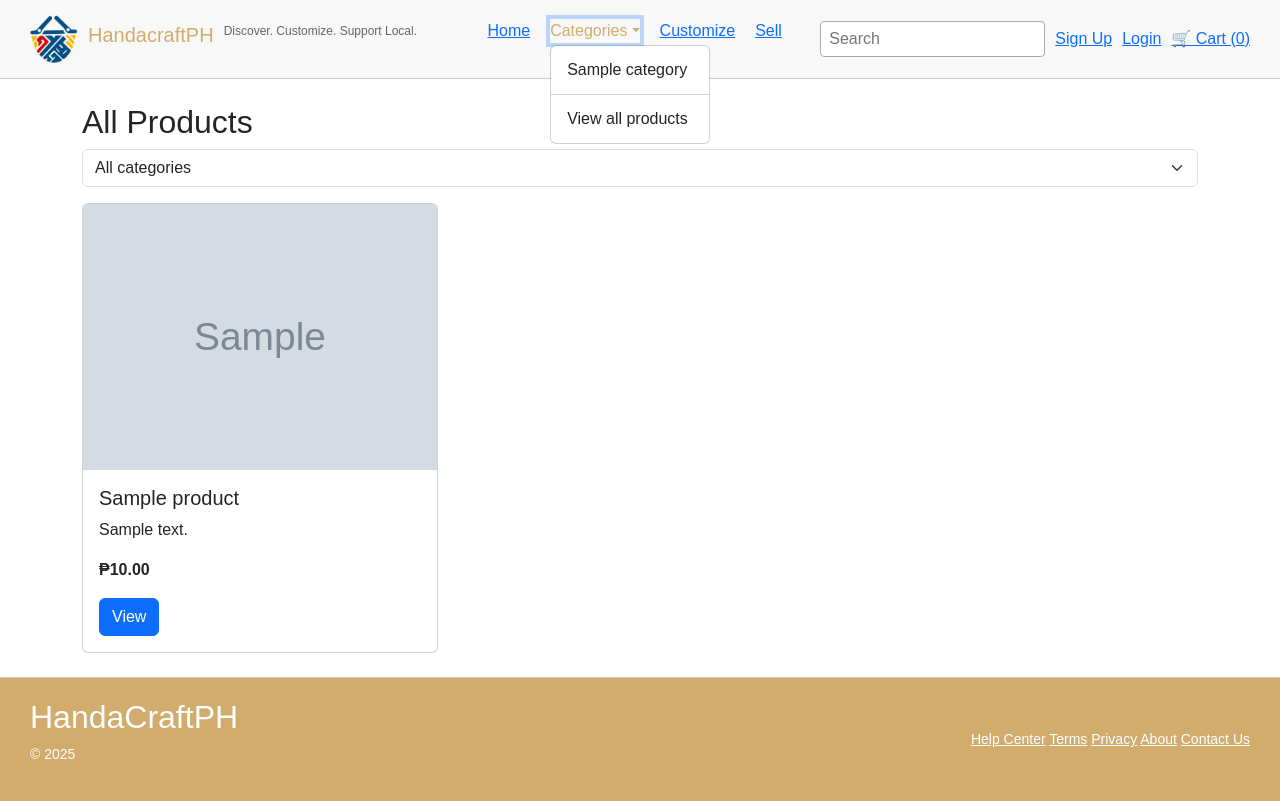
After one commit to QaeyxL/HandaCraftPH-, a Django app: page /catalog/ in a window 1280 px wide, after a click on "Categories". The commit adds this page. Run offline with Django 5.2, Linux system fonts and the light colour scheme; tables that the repository leaves empty hold one stand-in row (values such as "Sample post"); grey boxes marked "Sample" are stand-in pictures.

Commit message:
Twilio in the dashboard page (3) Categories tab dropdown (8) View all products filter by category (9) Password change functionality (13)

```diff
--- a/handacraftph/handacraftph/settings.py
+++ b/handacraftph/handacraftph/settings.py
@@ -71,6 +71,7 @@ TEMPLATES = [
                 'django.contrib.messages.context_processors.messages',
                 'hc_app.context_processors.cart_item_count',
                 'hc_app.context_processors.user_profile',
+                'hc_app.context_processors.categories_processor',   # edit22 - added
             ],
         },
     },
--- a/hc_app/context_processors.py
+++ b/hc_app/context_processors.py
@@ -1,4 +1,5 @@
 from hc_app.models import CartItem, UserProfile
+from .models import Category   # edit22 - added
 
 def cart_item_count(request):
     if request.user.is_authenticated:
@@ -10,3 +11,6 @@ def user_profile(request):
         profile = UserProfile.objects.filter(user=request.user).first()
         return {'user_profile': profile}
     return {'user_profile': None}
+
+def categories_processor(request):   # edit22 - added
+    return {"categories": Category.objects.all()}
--- a/hc_app/templates/hc_app/base.html
+++ b/hc_app/templates/hc_app/base.html
@@ -33,7 +33,20 @@
         <nav>
             <ul>
                 <li><a href="{% url 'hc_app:home' %}">Home</a></li>
-                <li><a href="#">Categories</a></li>
+                <li class="nav-item dropdown">    <!-- edit22 - edited <li><a href="#">Categories</a></li> -->
+                    <a class="nav-link dropdown-toggle" href="#" data-bs-toggle="dropdown">Categories</a>
+                    <ul class="dropdown-menu">
+                        {% for category in categories %}
+                        <li>
+                            <a class="dropdown-item" href="{% url 'hc_app:category_products' category.name %}">
+                            {{ category.name }}
+                            </a>
+                        </li>
+                        {% endfor %}
+                        <li><hr class="dropdown-divider"></li>
+                        <li><a class="dropdown-item" href="{% url 'hc_app:catalog' %}">View all products</a></li>
+                    </ul>
+                    </li>
                 <li><a href="#">Customize</a></li>
                 <li><a href="{% url 'hc_app:sell' %}">Sell</a></li>
             </ul>
@@ -65,6 +78,8 @@
                     <li><hr class="dropdown-divider"></li>
                     <li><a class="dropdown-item" href="{% url 'hc_app:orders' %}">My Orders</a></li>
                     <li><a class="dropdown-item" href="{% url 'hc_app:dashboard' %}">Dashboard</a></li>
+                    <li><a class="dropdown-item" href="{% url 'hc_app:password_change' %}">Change Password</a></li>   <!-- edit22 - added -->
+
 
 
                 </ul>
--- /dev/null
+++ b/hc_app/templates/hc_app/catalog.html
@@ -0,0 +1,42 @@
+{% extends "hc_app/base.html" %}
+{% block title %}All Products{% endblock %}
+
+{% block content %}
+<div class="container mt-4">
+  <h2>All Products</h2>
+
+  <!-- Filter bar -->
+  <form method="get" class="mb-3 d-flex gap-2">
+    <select name="category" class="form-select" onchange="this.form.submit()">
+      <option value="">All categories</option>
+      {% for category in categories %}
+        <option value="{{ category.name }}" {% if active_category == category.name %}selected{% endif %}>
+          {{ category.name }}
+        </option>
+      {% endfor %}
+    </select>
+    {% if active_category %}
+      <a class="btn btn-outline-secondary" href="{% url 'hc_app:catalog' %}">Clear</a>
+    {% endif %}
+  </form>
+
+  <!-- Product listing -->
+  <div class="row">
+    {% for product in products %}
+      <div class="col-md-4 mb-4">
+        <div class="card">
+          <img src="{{ product.image.url }}" class="card-img-top" alt="{{ product.name }}">
+          <div class="card-body">
+            <h5 class="card-title">{{ product.name }}</h5>
+            <p class="card-text">{{ product.description|truncatewords:20 }}</p>
+            <p class="card-text"><strong>₱{{ product.price }}</strong></p>
+            <a href="{% url 'hc_app:product_detail' product.id %}" class="btn btn-primary">View</a>
+          </div>
+        </div>
+      </div>
+    {% empty %}
+      <p>No products found.</p>
+    {% endfor %}
+  </div>
+</div>
+{% endblock %}
--- a/hc_app/urls.py
+++ b/hc_app/urls.py
@@ -5,6 +5,8 @@ from django.urls import path, include
 from django.http import HttpResponse
 from django.conf import settings
 from django.conf.urls.static import static
+from django.contrib.auth import views as auth_views   # edit22 - added
+from django.urls import reverse_lazy   # edit22 - added
 
 app_name = 'hc_app'  # optional, useful for namespacing
 
@@ -24,9 +26,11 @@ urlpatterns = [
     path('cart/remove/<int:item_id>/', views.remove_from_cart, name='remove_from_cart'),
     path('cart/', views.cart_view, name='cart_view'),
     path('category/<str:category_name>/', views.category_products, name='category_products'),
+    path("categories/", views.categories_list, name="categories_list"),   # edit22 - added
     path('delete_product/<int:product_id>/', views.delete_product, name='delete_product'),
     path('my_listings/', views.my_listings, name='my_listings'),
     path('dashboard/', views.dashboard_view, name='dashboard'),
+    path("dashboard/message/<int:user_id>/", views.message_user, name="message_user"),   # edit22 - added
     path('checkout/', views.checkout_view, name='checkout'),
     path('ajax/address-suggestions/', views.address_suggestions, name='address_suggestions'),
     path('address-autocomplete/', views.address_autocomplete, name='address_autocomplete'),
@@ -34,6 +38,9 @@ urlpatterns = [
     path('order-confirmation/', views.order_confirmation_view, name='order_confirmation'),
     path('my-orders/', views.my_orders_view, name='orders'),
     path('my-orders/delete/<int:order_id>/', views.delete_order, name='delete_order'),
+    path("password_change/", auth_views.PasswordChangeView.as_view(template_name="hc_app/password_change.html", success_url=reverse_lazy("hc_app:password_change_done")), name="password_change"),  # edit22 - added
+    path("password_change/done/", auth_views.PasswordChangeDoneView.as_view(template_name="hc_app/password_change_done.html"), name="password_change_done"),    # edit22 - added
+
 ]
 
 
--- a/hc_app/views.py
+++ b/hc_app/views.py
@@ -6,6 +6,7 @@ from django.conf import settings
 from django.contrib.auth.forms import AuthenticationForm
 from django.contrib.auth.decorators import login_required
 from twilio.rest import Client
+from django.contrib.auth.models import User  # edit22 - added
 from .forms import RegisterForm, ProductForm, CheckoutForm, BuyerAddressForm
 import requests, easypost
 from random import choice
@@ -14,6 +15,7 @@ from django.http import JsonResponse
 from decimal import Decimal
 from datetime import datetime, timedelta
 from django.views.decorators.csrf import csrf_exempt
+from decouple import config  # edit22 - added
 
 #twilio whatsapp message code template
 def send_whatsapp_message(to_number, message_body):
@@ -27,6 +29,19 @@ def send_whatsapp_message(to_number, message_body):
         to=f'whatsapp:{to_number}',
         body=message_body
     )
+
+# edit22 - add
+@login_required
+def message_user(request, user_id):
+    recipient_profile = get_object_or_404(UserProfile, user__id=user_id)
+    if request.method == "POST":
+        body = request.POST.get("message")
+        try:
+            send_whatsapp_message(recipient_profile.contact_number, body)
+            messages.success(request, f"Message sent to {recipient_profile.user.username}")
+        except Exception as e:
+            messages.error(request, f"Failed to send message: {e}")
+    return redirect("hc_app:dashboard")
 
 #Retrieve backup quotes when random quotes from API are unretrievable
 def get_random_quote():
@@ -155,9 +170,24 @@ def sell(request):
          'user_products': user_products}
     )
 
-def catalog(request):
+# edit22 - remove def catalog(request):
     products = Product.objects.all()
     return render(request, 'hc_app/catalog.html', {'products': products})
+
+def catalog(request):   # edit22 - edited
+    products = Product.objects.all()
+    category = request.GET.get("category")
+    if category:
+        products = products.filter(category__name=category)
+
+    # Provide categories to populate the filter dropdown
+    categories = Category.objects.all()
+
+    return render(request, 'hc_app/catalog.html', {
+        'products': products,
+        'categories': categories,
+        'active_category': category or ''
+    })
 
 def product_detail(request, pk):
     product = Product.objects.get(id=pk)
@@ -188,6 +218,10 @@ def category_view(request, category_id):
     category = get_object_or_404(Category, id=category_id)
     products = Product.objects.filter(category=category)
     return render(request, 'hc_app/category_products.html', {'category': category, 'products': products})
+
+def categories_list(request):   # edit22 - added
+    categories = Category.objects.all()
+    return render(request, "hc_app/categories.html", {"categories": categories})
 
 def home_view(request):
     categories = Category.objects.all()
@@ -399,8 +433,9 @@ def dashboard_view(request):
         "total_orders": 0,
         "monthly_sales": [],
         "recent_orders": [],
-        "user_products": request.user.products.all()
-    }
+        "user_products": Product.objects.filter(seller=request.user),   # edit22 - edited "user_products": request.user.products.all()
+        "users": User.objects.exclude(id=request.user.id)   # edit22 - added
+        }
     return render(request, "hc_app/dashboard.html")
 
 
```
Also changed, not shown: hc_app/templates/hc_app/dashboard.html (+10 -3 lines), hc_app/templates/hc_app/password_change.html (added, +11 -0 lines), hc_app/templates/hc_app/password_change_done.html (added, +8 -0 lines).
